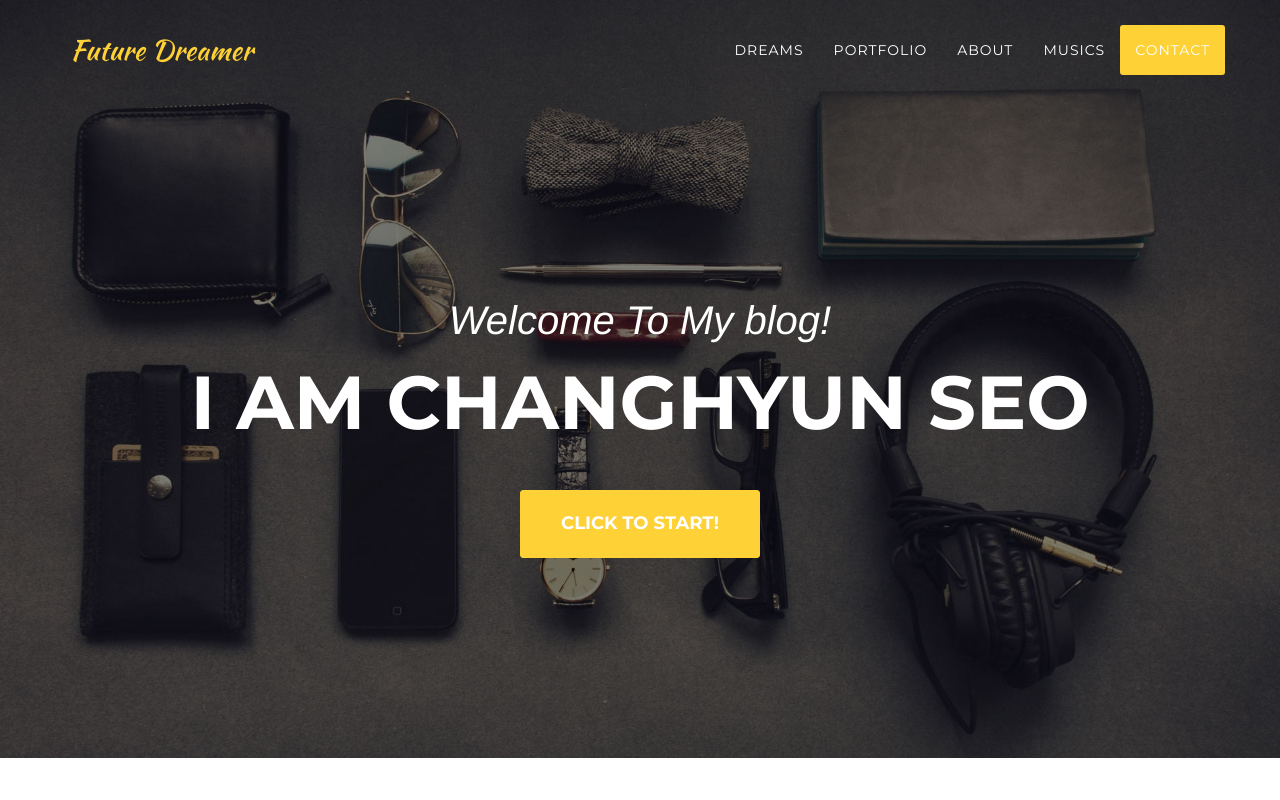
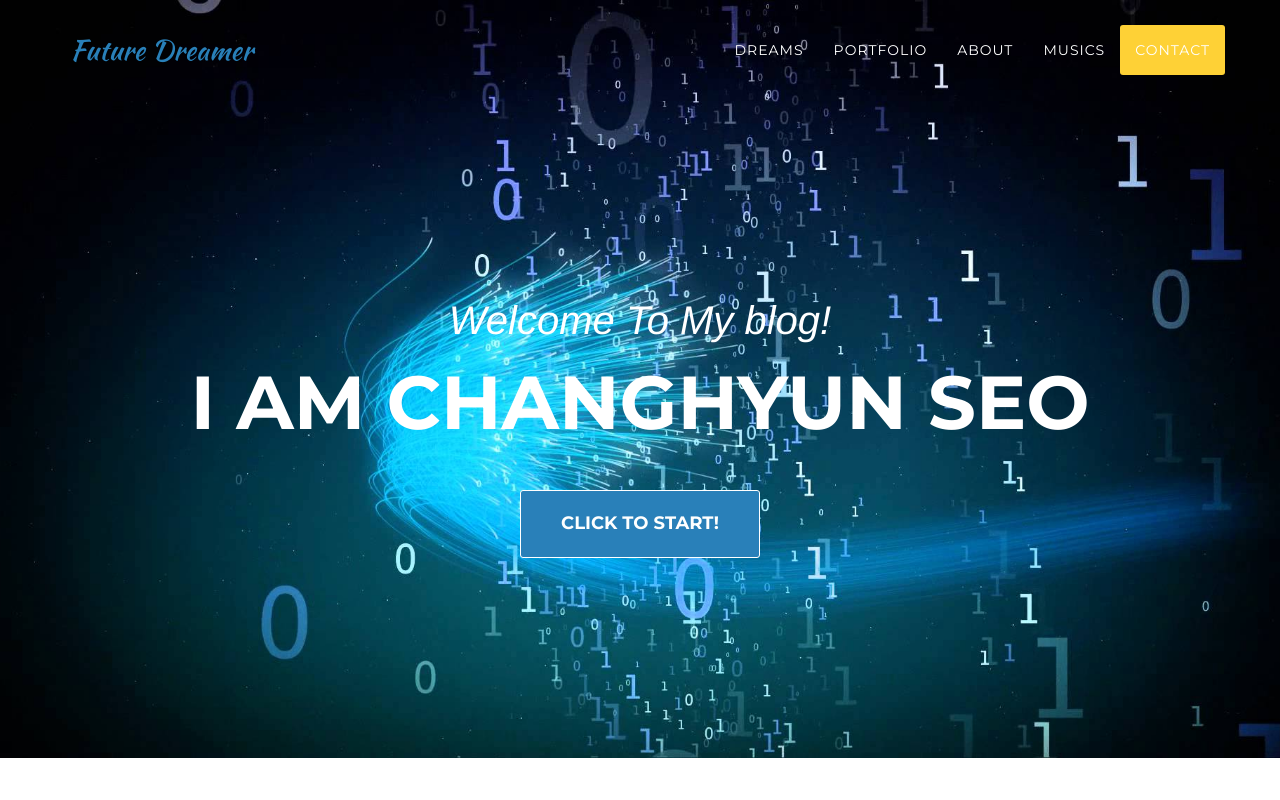
Before and after one commit to Peter0105/Peter0105.github.io, a website: page index.html in a window 1280 px wide. Shown: the top 800 px of the page. Drawn offline with nearby package versions, Linux system fonts and the light colour scheme; a web font is replaced by a local one.

Commit message:
Color Edit
color edit

```diff
--- a/css/mystyle.css
+++ b/css/mystyle.css
@@ -13,3 +13,13 @@
 .margin-bottom-35{
     margin-bottom: 35px !important;
 }
+
+.navbar-custom .navbar-brand{
+    color: rgba(41, 128, 185,1.0) !important;
+}
+
+.btn-xl {
+    color: white !important;
+    background-color: rgba(41, 128, 185,1.0) !important;
+    border-color: white !important;
+}
--- a/index.html
+++ b/index.html
@@ -371,7 +371,7 @@
                     <ul class="list-inline social-buttons">
                         <li><a href="https://www.facebook.com/profile.php?id=100008851035890"><i class="fa fa-facebook"></i></a>
                         </li>
-                        <li><a class="page-scroll" href="#contact"><i class="fa fa-envelope"></i></a>
+                        <li><a class="page-scroll" href="mailto:boy994562@gmail.com"><i class="fa fa-envelope"></i></a>
                         </li>
                     </ul>
                 </div>
--- a/scss/agency.scss
+++ b/scss/agency.scss
@@ -167,7 +167,7 @@ h1, h2, h3, h4, h5, h6 {
 }
 
 header {
-    background-image: url('../img/header-bg.jpg');
+    background-image: url('../img/header.jpg');
     background-repeat: no-repeat;
     background-attachment: scroll;
     background-position: center center;
```
Also changed, not shown: css/agency.css, css/agency.min.css, img/header.jpg (added).
